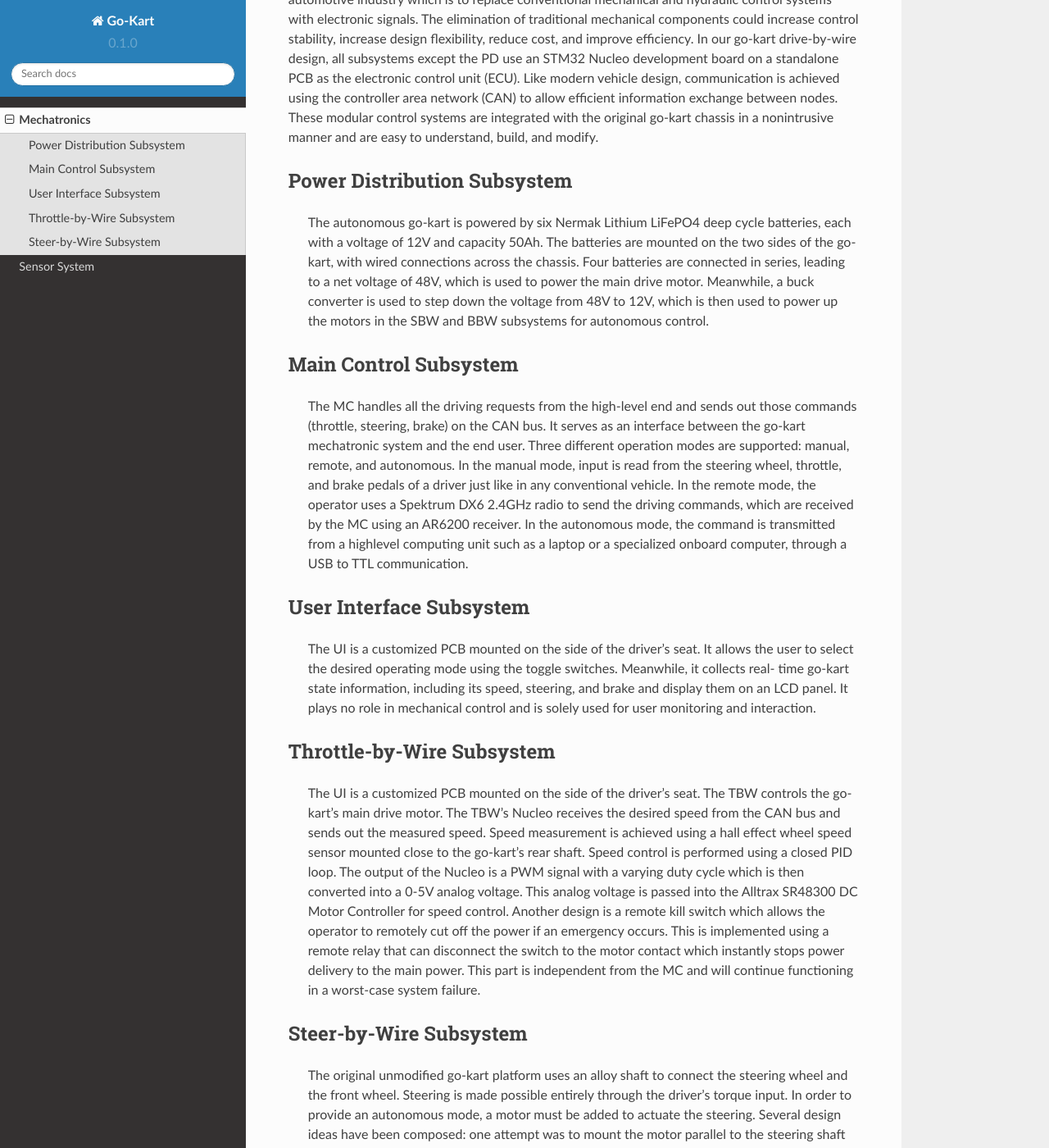
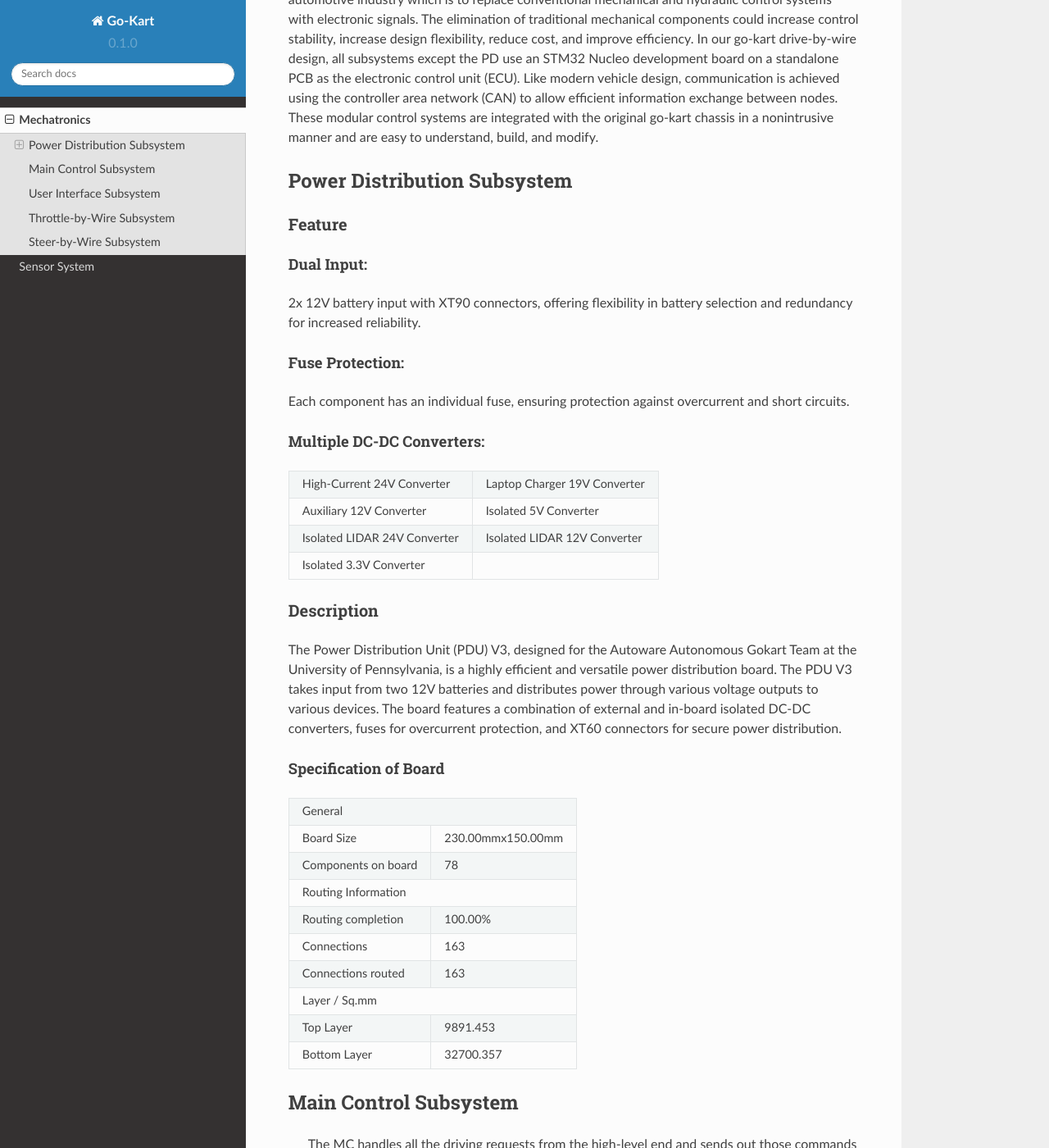
Before and after one commit to mlab-upenn/Go-Kart, a Sphinx documentation site: the page built from docs/source/usage.rst, in a window 1280 px wide and 1400 px high, scrolled down 268 px. Shown: the whole window at 82% size. Built offline with Sphinx 7.4.7 and the Read the Docs theme 2.0.0, drawn with Linux system fonts in a browser that asks for light colours; pages that are not in the unit, such as notebooks, are missing from menus.

Commit message:
second Update usage.rst

```diff
--- a/docs/source/usage.rst
+++ b/docs/source/usage.rst
@@ -21,15 +21,67 @@
 Power Distribution Subsystem
 -----------------------------
 
-                    The autonomous go-kart is powered by six Nermak Lithium
-                    LiFePO4 deep cycle batteries, each with a voltage of 12V and
-                    capacity 50Ah. The batteries are mounted on the two sides of
-                    the go-kart, with wired connections across the chassis. Four
-                    batteries are connected in series, leading to a net voltage of
-                    48V, which is used to power the main drive motor. Meanwhile,
-                    a buck converter is used to step down the voltage from 48V to
-                    12V, which is then used to power up the motors in the SBW
-                    and BBW subsystems for autonomous control.
+Feature
+~~~~~~~~~~~~~~~~~~~~~~
+
+Dual Input:
+++++++++++++
+
+2x 12V battery input with XT90 connectors, offering flexibility in battery selection and redundancy for increased reliability.
+
+Fuse Protection:
++++++++++++++++++
+Each component has an individual fuse, ensuring protection against overcurrent and short circuits.
+
+Multiple DC-DC Converters:
+++++++++++++++++++++++++++++
+
++--------------------------+------------------------+
+| High-Current 24V         | Laptop Charger 19V     |
+| Converter                | Converter              |
++--------------------------+------------------------+
+| Auxiliary 12V Converter  | Isolated 5V Converter  |
++--------------------------+------------------------+
+| Isolated LIDAR 24V       | Isolated LIDAR 12V     |
+| Converter                | Converter              |
++--------------------------+------------------------+
+| Isolated 3.3V Converter  |                        |
++--------------------------+------------------------+
+
+Description
+~~~~~~~~~~~~~~~~~~~~~~
+
+The Power Distribution Unit (PDU) V3, designed for the Autoware Autonomous Gokart Team at the University of Pennsylvania, is a highly efficient and versatile power distribution board. The PDU V3 takes input from two 12V batteries and distributes power through various voltage outputs to various devices. The board features a combination of external and in-board isolated DC-DC converters, fuses for overcurrent protection, and XT60 connectors for secure power distribution.
+
+Specification of Board
+++++++++++++++++++++++
+
+
++------------------------+-------------------+
+|               General                      |
++------------------------+-------------------+
+| Board Size             |230.00mmx150.00mm  |
++------------------------+-------------------+
+| Components on board    | 78                |
++------------------------+-------------------+
+|             Routing Information            |
++------------------------+-------------------+
+| Routing completion     | 100.00%           |
++------------------------+-------------------+
+| Connections            | 163               |
++------------------------+-------------------+
+| Connections routed     | 163               |
++------------------------+-------------------+
+|              Layer / Sq.mm                 |
++------------------------+-------------------+
+| Top Layer              | 9891.453          |
++------------------------+-------------------+
+| Bottom Layer           | 32700.357         |
++------------------------+-------------------+
+
+
+
+
 
 
 Main Control Subsystem
```
